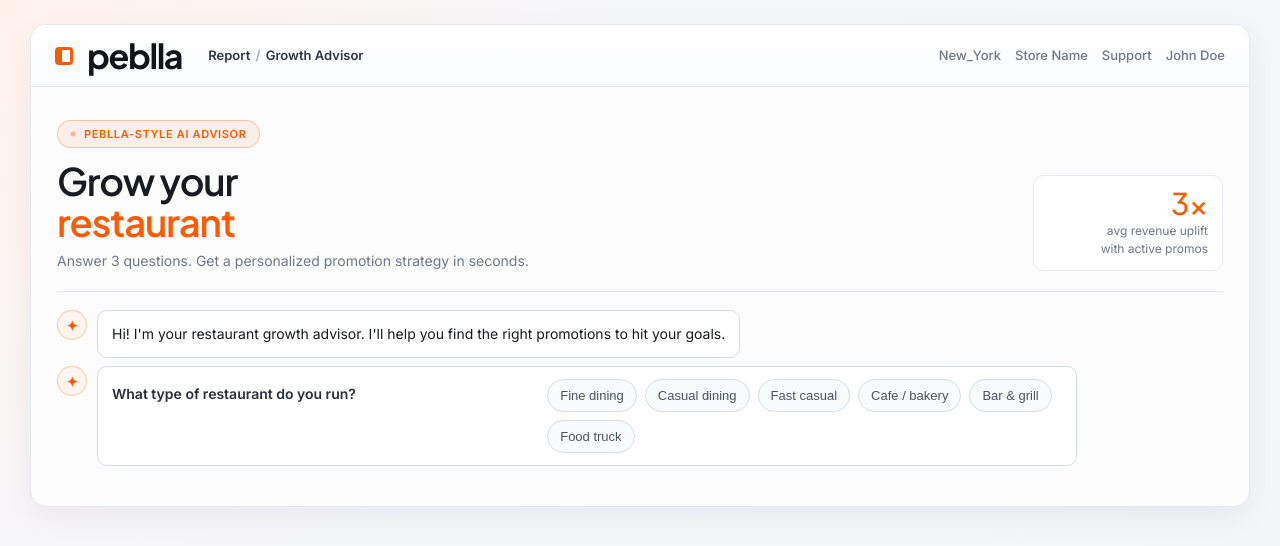
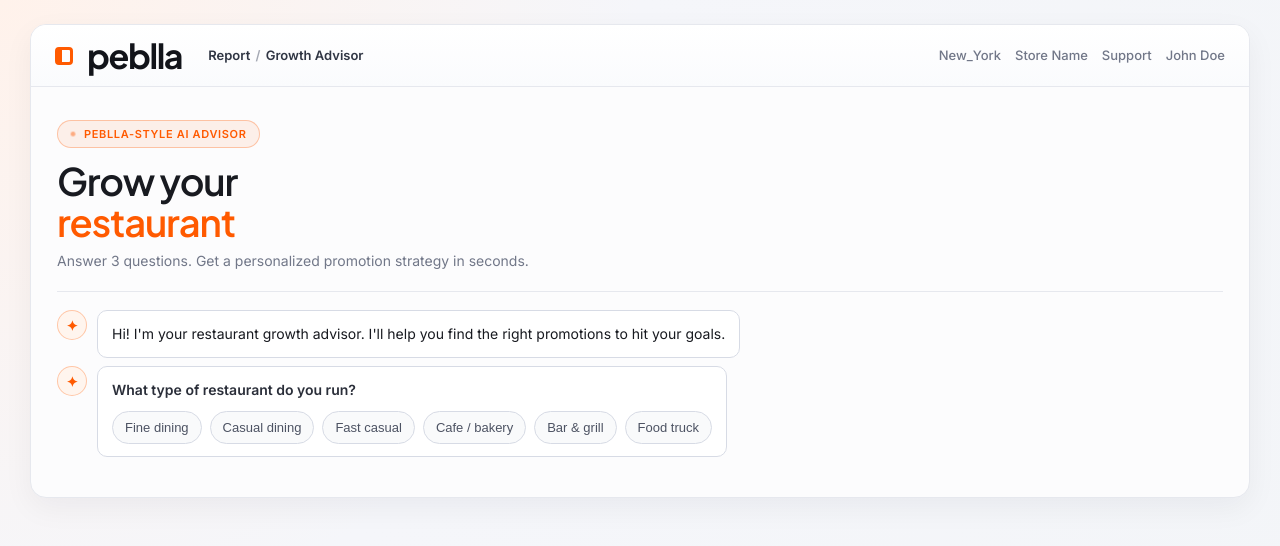
Before and after one commit to JasperWu-creator/Peblla-AI-Agent-, a website: page index.html in a window 1280 px wide. Drawn offline with Linux system fonts and the light colour scheme.

Commit message:
Adjust business goal UI layout and remove header KPI card

```diff
--- a/index.html
+++ b/index.html
@@ -210,15 +210,14 @@
     color: var(--text);
   }
   .bubble.ai.interactive {
-    display: grid;
-    grid-template-columns: minmax(220px, 0.9fr) minmax(320px, 1.1fr);
-    column-gap: 14px;
-    align-items: start;
+    display: flex;
+    flex-direction: column;
+    align-items: flex-start;
+    gap: 10px;
   }
   .bubble.ai.interactive > p {
     font-weight: 600;
     color: #2a2e39;
-    padding-top: 4px;
   }
   .bubble.user {
     background: var(--user-bubble);
@@ -487,10 +486,6 @@
       <h1>Grow your<br><em>restaurant</em></h1>
       <p class="header-sub">Answer 3 questions. Get a personalized promotion strategy in seconds.</p>
     </div>
-    <div class="header-stat">
-      <div class="stat-num">3×</div>
-      <div class="stat-label">avg revenue uplift<br>with active promos</div>
-    </div>
   </header>
 
   <!-- CHAT -->
@@ -569,7 +564,7 @@ function removeTyping() {
 
 const questions = [
   { text: 'What type of restaurant do you run?', opts: ['Fine dining', 'Casual dining', 'Fast casual', 'Cafe / bakery', 'Bar & grill', 'Food truck'] },
-  { text: 'What is your primary business goal?', opts: ['Increase foot traffic', 'Increase order volume', 'Increase revenue per visit'] },
+  { text: 'What is your primary business goal?', opts: ['Increase foot traffic', 'Increase weekly profit', 'Increase revenue per visit'] },
   { text: 'What is your average order value?', input: true, placeholder: 'e.g. $28' }
 ];
 
```
